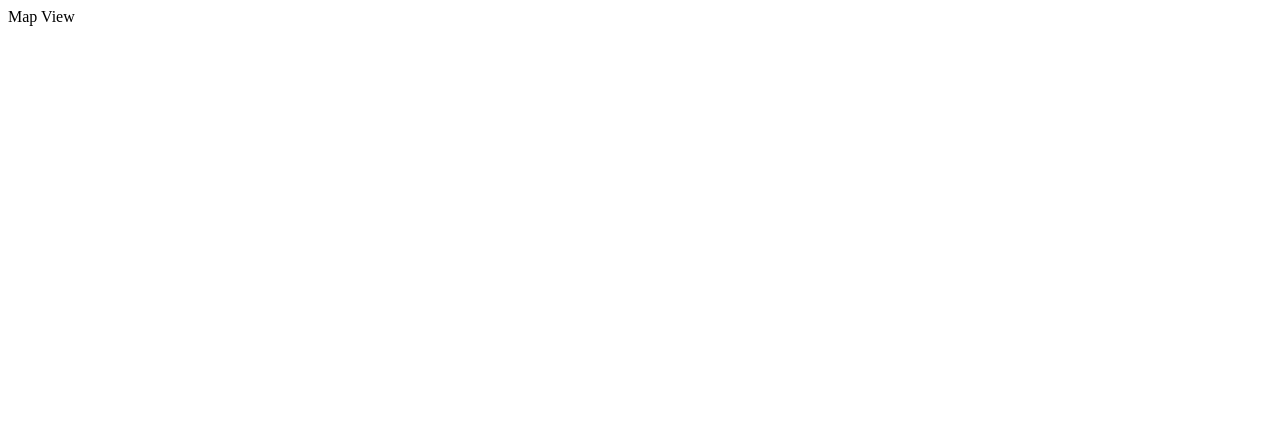
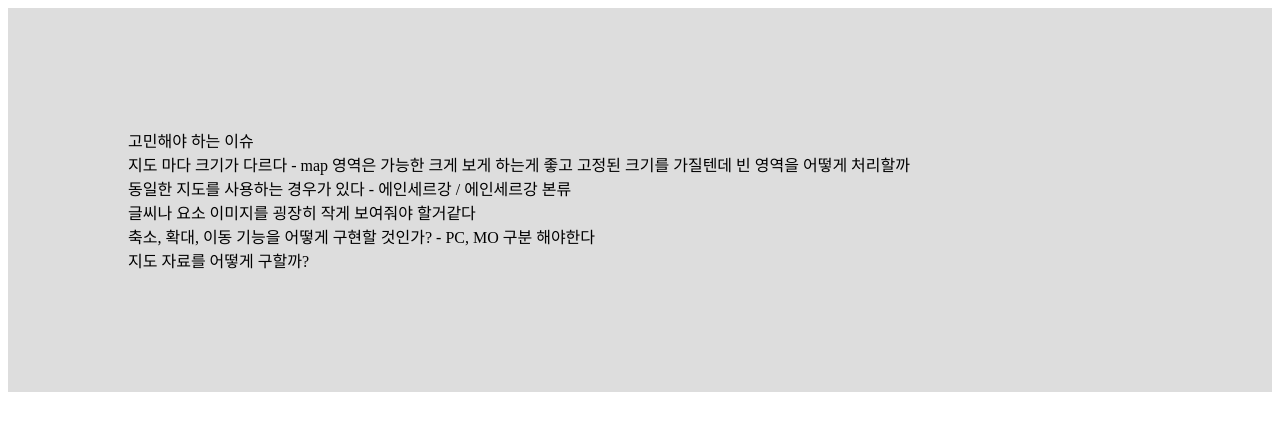
Before and after one commit to qpow1018/elden-wiki-client, a Next.js app: page /map in a window 1280 px wide. Shown: the top 430 px of the page. Built offline with nearby package versions, Linux system fonts and the light colour scheme.

Commit message:
Feat: add plan memo

```diff
--- /dev/null
+++ b/src/containers/Map/index.css
@@ -0,0 +1,5 @@
+
+.test-container {
+  background-color: #ddd;
+  padding: 120px;
+}
--- a/src/containers/Map/index.tsx
+++ b/src/containers/Map/index.tsx
@@ -1,8 +1,26 @@
+
+import './index.css';
 
 export default function Map() {
   return (
-    <div>
-      Map View
+    <div className='test-container'>
+
+      고민해야 하는 이슈
+      <div>
+        지도 마다 크기가 다르다 - map 영역은 가능한 크게 보게 하는게 좋고 고정된 크기를 가질텐데 빈 영역을 어떻게 처리할까
+      </div>
+      <div>
+        동일한 지도를 사용하는 경우가 있다 - 에인세르강 / 에인세르강 본류
+      </div>
+      <div>
+        글씨나 요소 이미지를 굉장히 작게 보여줘야 할거같다
+      </div>
+      <div>
+        축소, 확대, 이동 기능을 어떻게 구현할 것인가? - PC, MO 구분 해야한다
+      </div>
+      <div>
+        지도 자료를 어떻게 구할까?
+      </div>
     </div>
   );
 }
```
